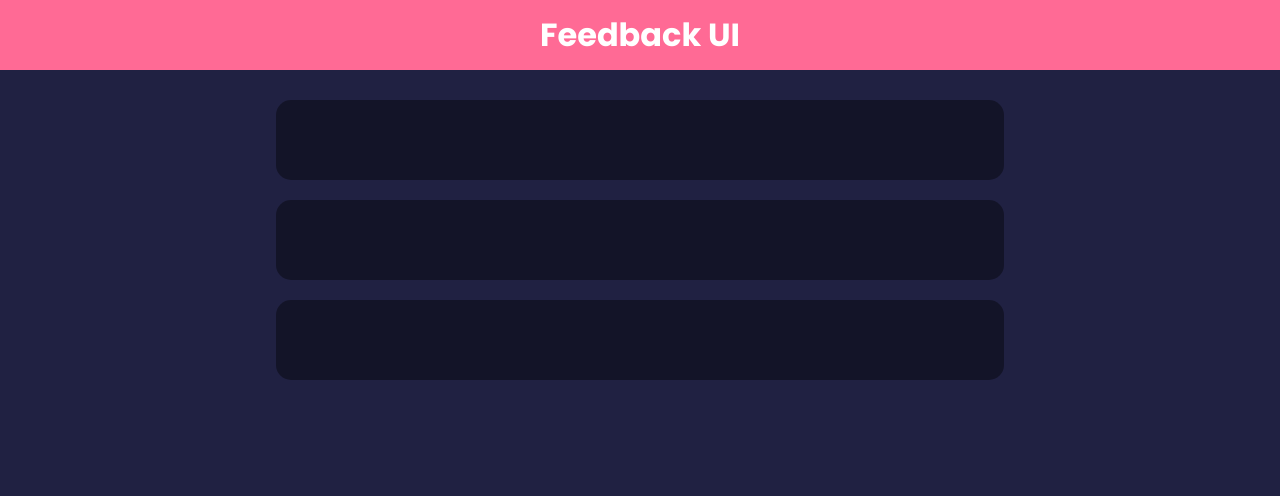
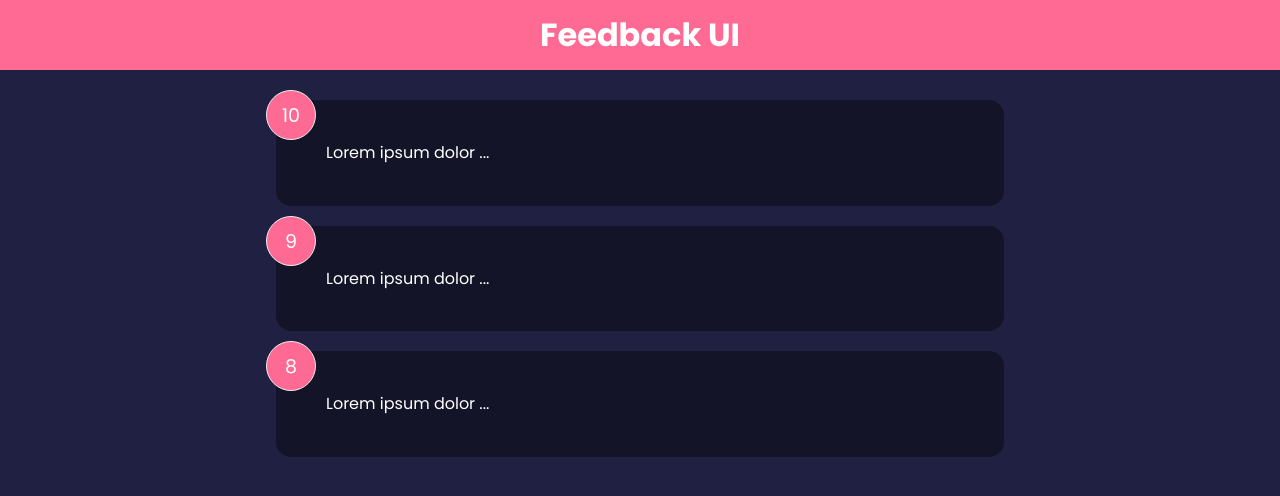
Before and after one commit to MaciekCelinski/Brad_React_Udemy, a React (Create React App) app: page / in a window 1280 px wide. Shown: the top 496 px of the page. Built offline with nearby package versions, Linux system fonts and the light colour scheme.

Commit message:
16 - Card Component & Conditional Styles

```diff
--- a/src/components/FeedbackItem.jsx
+++ b/src/components/FeedbackItem.jsx
@@ -1,3 +1,5 @@
+import PropTypes from 'prop-types'
+
 import Card from "./shared/Card";
 
 const FeedbackItem = ({ item }) => {
@@ -9,4 +11,8 @@ const FeedbackItem = ({ item }) => {
 	);
 };
 
+FeedbackItem.propTypes = {
+	item: PropTypes.object.isRequired
+}
+
 export default FeedbackItem;
--- a/src/components/shared/Card.jsx
+++ b/src/components/shared/Card.jsx
@@ -1,8 +1,12 @@
-import React from "react";
+import PropTypes from "prop-types";
 
-function Card({ reverse }) {
-  return <div className={`card ${reverse && "reverse"}`}>
-      </div>;
+function Card({ children, reverse }) {
+	return <div className={`card ${reverse && "reverse"}`}>{children}</div>;
 }
 
+Card.propTypes = {
+	children: PropTypes.node.isRequired,
+	reverse: PropTypes.bool,
+};
+
 export default Card;
--- a/src/data/FeedbackData.js
+++ b/src/data/FeedbackData.js
@@ -1,19 +1,7 @@
 const FeedbackData = [
-	{
-		id: 1,
-		rating: 10,
-		text: "Lorem ipsum dolor sit amet consectetur adipisicing elit. consequuntur vel vitae commodi alias voluptatem est voluptatum ipsa quae.",
-	},
-	{
-		id: 2,
-		rating: 9,
-		text: "Lorem ipsum dolor sit amet consectetur adipisicing elit. consequuntur vel vitae commodi alias voluptatem est voluptatum ipsa quae.",
-	},
-	{
-		id: 3,
-		rating: 8,
-		text: "Lorem ipsum dolor sit amet consectetur adipisicing elit. consequuntur vel vitae commodi alias voluptatem est voluptatum ipsa quae.",
-	},
+	{id: 1,rating: 10,text: "Lorem ipsum dolor ..."},
+	{ id: 2, rating: 9, text: "Lorem ipsum dolor ..."},
+	{ id: 3, rating: 8, text: "Lorem ipsum dolor ..."},
 ];
 
 export default FeedbackData;
```
Also changed, not shown: src/components/FeedbackList.jsx (+13 -0 lines), 1 other file (tests, documents, lock files or other folders).
